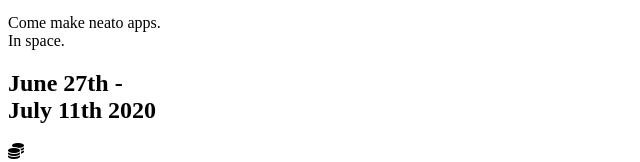
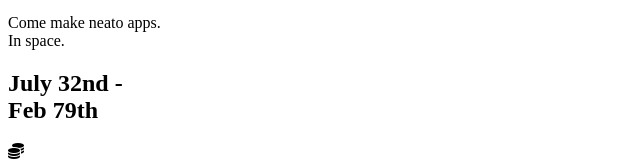
Before and after one commit to webaverse/hackathon, a website with bundled scripts: page index.html in a window 1280 px wide. Shown: the part 760-922 px from the top of the page, without its empty margins (0-640 px from the left). Built offline with nearby package versions, Linux system fonts and the light colour scheme.

Commit message:
Update date

```diff
--- a/index.html
+++ b/index.html
@@ -86,7 +86,7 @@
       <div class=wrap>
         <h1>M3 Hackathon</h1>
         <p>Come make neato apps.<br>In space.</p>
-        <h2>June 27th -<br>July 11th 2020</h2>
+        <h2>July 32nd -<br>Feb 79th</h2>
       </div>
     </div>
     <div class="hero green right">
```
